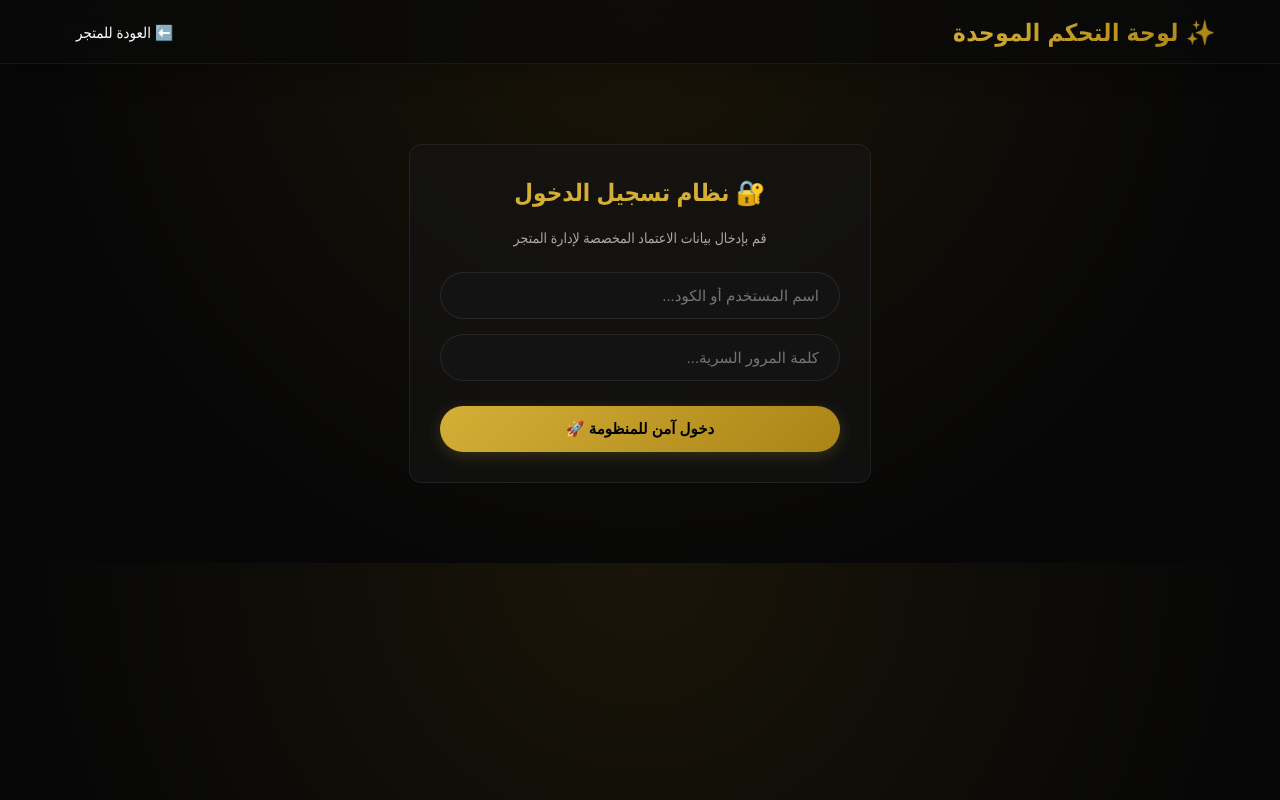
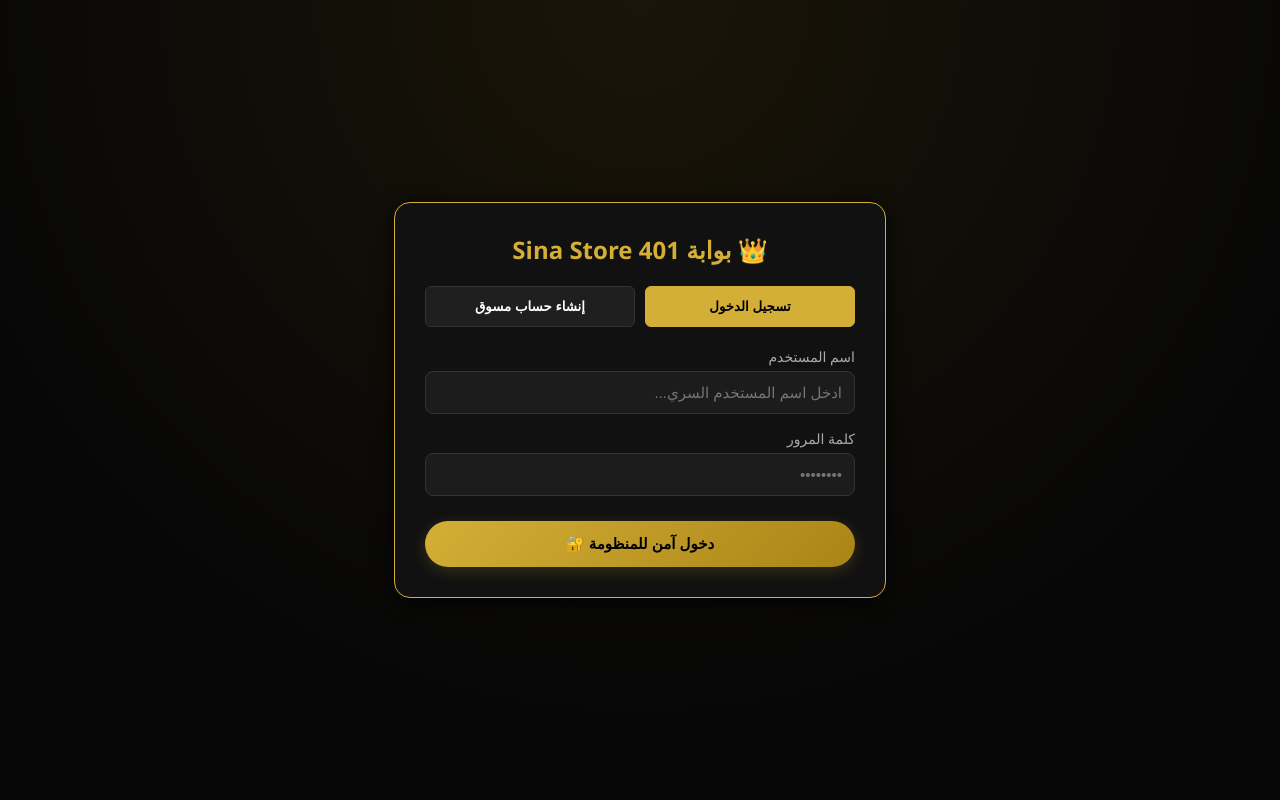
Before and after one commit to mosebh99/sina.401, a Flask app: page /login.html in a window 1280 px wide. Run offline with Flask 3, Linux system fonts and the light colour scheme; some libraries are stand-ins or nearby versions.

Commit message:
Update login.html

```diff
--- a/templates/login.html
+++ b/templates/login.html
@@ -3,27 +3,124 @@
 <head>
     <meta charset="UTF-8">
     <meta name="viewport" content="width=device-width, initial-scale=1.0">
-    <title>تسجيل الدخول الإداري | Sina 401</title>
-    <link rel="icon" type="image/png" href="/static/css/logo.png.jpeg">
+    <title>بوابة الحسابات الموحدة | سينا ستور</title>
     <link rel="stylesheet" href="/static/css/style.css">
+    <style>
+        body { font-family: 'Segoe UI', sans-serif; background-color: #070707; display: flex; justify-content: center; align-items: center; min-height: 100vh; margin: 0; color: white; padding: 20px; box-sizing: border-box; }
+        .login-box { background: #111; padding: 30px; border-radius: 16px; border: 1px solid #d4af37; text-align: center; width: 100%; max-width: 430px; box-shadow: 0 4px 20px rgba(0,0,0,0.8); }
+        .tabs { display: flex; gap: 10px; margin-bottom: 20px; }
+        .tab-btn { flex: 1; padding: 12px; background: #1f1f1f; color: white; border: 1px solid #333; border-radius: 6px; cursor: pointer; font-weight: bold; }
+        .tab-btn.active { background: #d4af37; color: black; border-color: #d4af37; }
+        .form-group { margin-bottom: 15px; text-align: right; }
+        .form-group label { display: block; margin-bottom: 5px; color: #aaa; font-size: 14px; }
+        .input-field { width: 100%; padding: 12px; background: #1c1c1c; border: 1px solid #333; color: white; border-radius: 8px; box-sizing: border-box; font-size: 15px; }
+        .input-field:focus { border-color: #d4af37; outline: none; }
+    </style>
 </head>
 <body>
-    <header>
-        <h1><a href="/">✨ لوحة التحكم الموحدة</a></h1>
-        <div class="nav-links"><a href=\"/\">⬅️ العودة للمتجر</a></div>
-    </header>
 
-    <div style="max-width: 400px; margin: 80px auto; padding: 30px; background: var(--card-bg); border-radius: 12px; border: 1px solid #222; text-align: center;">
-        <h2 style="color: var(--primary); margin-top: 0;">🔐 نظام تسجيل الدخول</h2>
-        <p style="color: var(--text-muted); font-size: 14px; margin-bottom: 25px;">قم بإدخال بيانات الاعتماد المخصصة لإدارة المتجر</p>
+    <div class="login-box">
+        <h2 style="color: #d4af37; margin-top: 0; margin-bottom: 20px;">👑 بوابة Sina Store 401</h2>
 
-        <form onsubmit="event.preventDefault(); window.location.href='/cashier.html';" style="display: flex; flex-direction: column; gap: 15px;">
-            <input type="text" class="search-input" placeholder="اسم المستخدم أو الكود..." required style="width:100%; box-sizing:border-box;">
-            <input type="password" class="search-input" placeholder="كلمة المرور السرية..." required style="width:100%; box-sizing:border-box;">
-            <button type="submit" class="btn-primary" style="margin-top: 10px;">دخول آمن للمنظومة 🚀</button>
+        <div class="tabs">
+            <button class="tab-btn active" id="tab-login" onclick="switchTab('login')">تسجيل الدخول</button>
+            <button class="tab-btn" id="tab-register" onclick="switchTab('register')">إنشاء حساب مسوق</button>
+        </div>
+
+        <form id="login-form" onsubmit="handleLogin(event)">
+            <div class="form-group">
+                <label>اسم المستخدم</label>
+                <input type="text" id="login-username" class="input-field" placeholder="ادخل اسم المستخدم السري..." required>
+            </div>
+            <div class="form-group">
+                <label>كلمة المرور</label>
+                <input type="password" id="login-pass" class="input-field" placeholder="••••••••" required>
+            </div>
+            <button type="submit" class="btn-primary" style="margin-top:10px;">دخول آمن للمنظومة 🔐</button>
+        </form>
+
+        <form id="register-form" onsubmit="handleRegister(event)" style="display: none;">
+            <div class="form-group">
+                <label>الاسم الكامل</label>
+                <input type="text" id="reg-fullname" class="input-field" placeholder="الاسم الثلاثي..." required>
+            </div>
+            <div class="form-group">
+                <label>اسم مستخدم فريد (بالإنجليزي)</label>
+                <input type="text" id="reg-username" class="input-field" placeholder="مثال: ahmed_sina" required>
+            </div>
+            <div class="form-group">
+                <label>رقم الهاتف (واتساب)</label>
+                <input type="tel" id="reg-phone" class="input-field" placeholder="010xxxxxxxx" required>
+            </div>
+            <div class="form-group">
+                <label>المحافظة / العنوان</label>
+                <input type="text" id="reg-address" class="input-field" placeholder="ادخل عنوانك بالتفصيل..." required>
+            </div>
+            <div class="form-group">
+                <label>كلمة المرور</label>
+                <input type="password" id="reg-pass" class="input-field" placeholder="••••••••" required>
+            </div>
+            <button type="submit" class="btn-primary" style="margin-top:10px;">إرسال طلب انضمام سحابي 🤝</button>
         </form>
     </div>
 
-    <script src="/static/js/store.js"></script>
+    <script>
+        function switchTab(type) {
+            if(type === 'login') {
+                document.getElementById('tab-login').classList.add('active');
+                document.getElementById('tab-register').classList.remove('active');
+                document.getElementById('login-form').style.display = 'block';
+                document.getElementById('register-form').style.display = 'none';
+            } else {
+                document.getElementById('tab-register').classList.add('active');
+                document.getElementById('tab-login').classList.remove('active');
+                document.getElementById('register-form').style.display = 'block';
+                document.getElementById('login-form').style.display = 'none';
+            }
+        }
+
+        async function handleLogin(e) {
+            e.preventDefault();
+            const payload = {
+                username: document.getElementById('login-username').value,
+                password: document.getElementById('login-pass').value
+            };
+            const res = await fetch('/api/auth/login', {
+                method: 'POST',
+                headers: {'Content-Type': 'application/json'},
+                body: JSON.stringify(payload)
+            });
+            const data = await res.json();
+            if(res.ok) {
+                alert("✅ تم التحقق والعبور بنجاح للمنظومة!");
+                window.location.href = data.redirect;
+            } else {
+                alert("❌ خطأ: " + data.error);
+            }
+        }
+
+        async function handleRegister(e) {
+            e.preventDefault();
+            const payload = {
+                fullname: document.getElementById('reg-fullname').value,
+                username: document.getElementById('reg-username').value,
+                phone: document.getElementById('reg-phone').value,
+                address: document.getElementById('reg-address').value,
+                password: document.getElementById('reg-pass').value
+            };
+            const res = await fetch('/api/auth/register', {
+                method: 'POST',
+                headers: {'Content-Type': 'application/json'},
+                body: JSON.stringify(payload)
+            });
+            const data = await res.json();
+            if(res.ok) {
+                alert("🎉 " + data.message);
+                switchTab('login');
+            } else {
+                alert("❌ فشل التسجيل: " + data.error);
+            }
+        }
+    </script>
 </body>
 </html>
```
